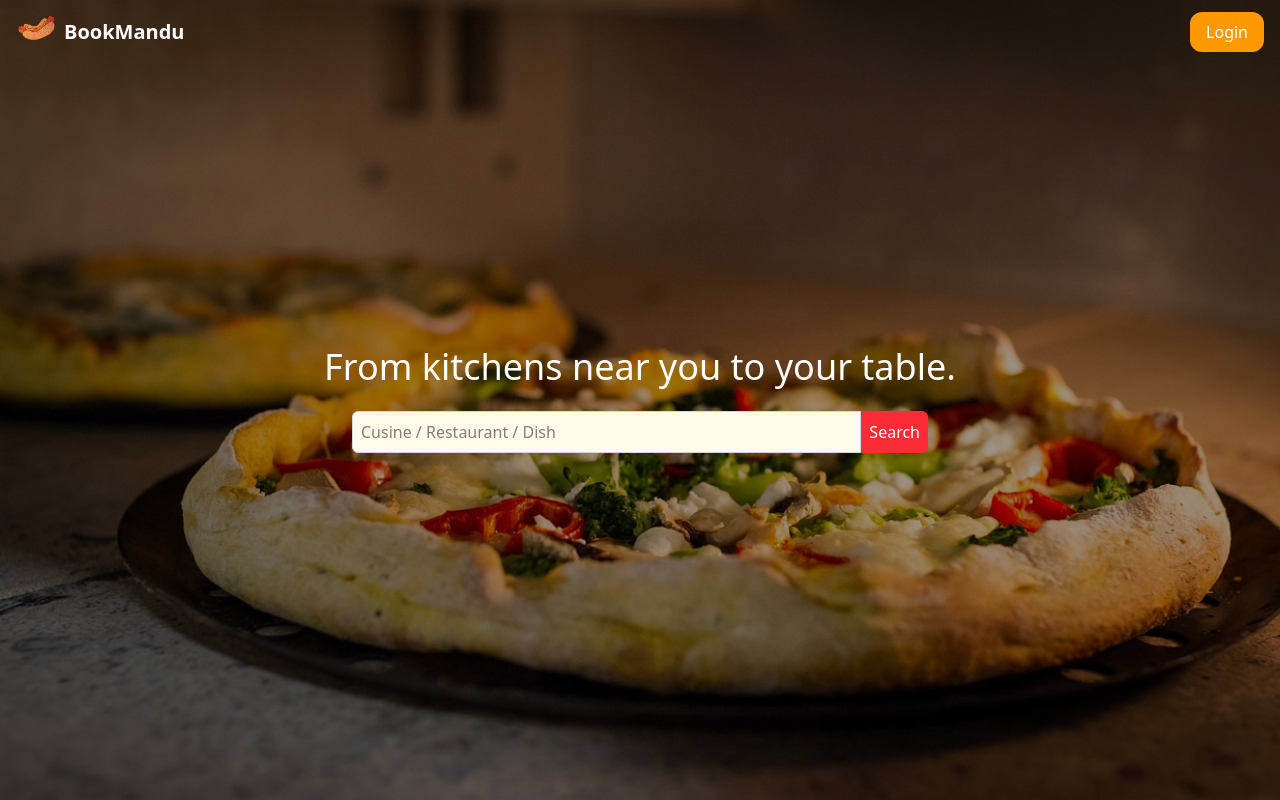
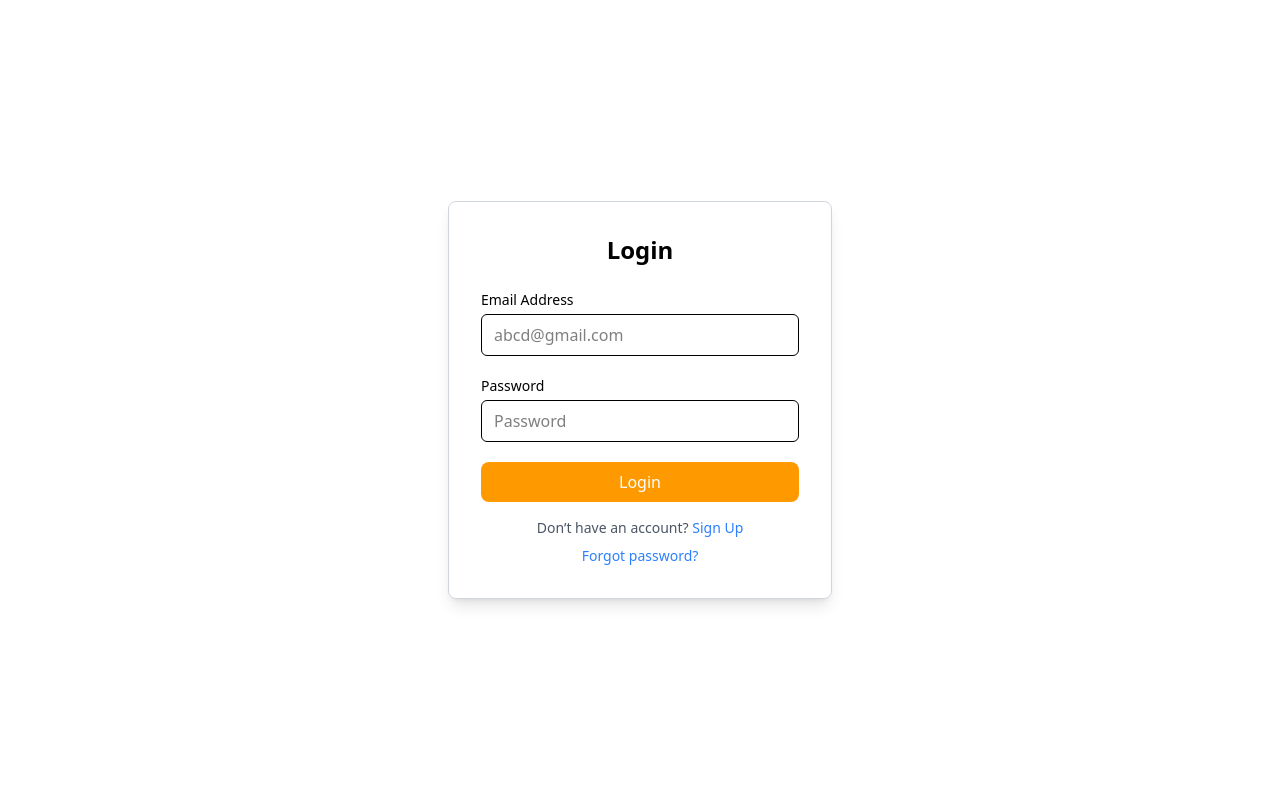
Before and after one commit to Koshish-Khadka/Food-Ordering, a React app in the folder frontend/: page /login in a window 1280 px wide. Shown: the top 800 px of the page. Built offline with nearby package versions, Linux system fonts and the light colour scheme; the HTML template or start-up script is replaced by a standard one.

Commit message:
working on auth ui

```diff
--- a/frontend/package.json
+++ b/frontend/package.json
@@ -14,6 +14,7 @@
     "lucide-react": "^0.561.0",
     "react": "^19.1.1",
     "react-dom": "^19.1.1",
+    "react-router-dom": "^7.10.1",
     "tailwindcss": "^4.1.16"
   },
   "devDependencies": {
--- a/frontend/src/App.tsx
+++ b/frontend/src/App.tsx
@@ -1,10 +1,16 @@
+import Login from "./pages/auth/Login";
+import Signup from "./pages/auth/Signup";
 import Home from "./components/Home";
-
+import { BrowserRouter, Routes, Route } from "react-router-dom";
 const App = () => {
   return (
-    <div>
-      <Home/>
-    </div>
+    <BrowserRouter>
+      <Routes>
+        <Route path="/" element={<Home />} />
+        <Route path="/login" element={<Login />} />
+        <Route path="/signup" element={<Signup />} />
+      </Routes>
+    </BrowserRouter>
   );
 };
 
--- a/frontend/src/components/herosection/Herosection.tsx
+++ b/frontend/src/components/herosection/Herosection.tsx
@@ -26,6 +26,7 @@ const Herosection = () => {
             Search
           </button>
         </div>
+
       </div>
     </div>
   );
--- a/frontend/src/components/navbar/Navbar.tsx
+++ b/frontend/src/components/navbar/Navbar.tsx
@@ -1,12 +1,14 @@
 import { useEffect, useState } from "react";
 import image from "../../assets/hotdog.png";
 import { ShoppingBasket, User } from "lucide-react";
+import { Link } from "react-router-dom";
 
 const Navbar = () => {
   const [scrollY, setScrollY] = useState(0);
   const isUserLoggedin = false;
   const [onscroll, setOnscroll] = useState(false);
-  console.log(onscroll,scrollY);
+  console.log(onscroll, scrollY);
+
   useEffect(() => {
     const handleScroll = () => {
       const currentScrollY = window.scrollY;
@@ -27,11 +29,9 @@ const Navbar = () => {
 
   return (
     <nav
-      className={`${
-        onscroll
-          ? "bg-white fixed transition duration-300 ease-in-out"
-          : "absolute"
-      }  top-0 left-0 z-50 w-full`}
+      className={`fixed top-0 left-0 z-50 w-full
+    transition-all duration-300 ease-in-out
+    ${onscroll ? "bg-white shadow-md" : "bg-transparent"}`}
     >
       <div className="mx-auto flex max-w-7xl items-center justify-between px-4 py-3">
         {/* Logo */}
@@ -73,7 +73,7 @@ const Navbar = () => {
             </div>
           ) : (
             <button className="rounded-xl bg-amber-500 px-4 py-2 text-sm font-medium text-white sm:text-base">
-              Login
+              <Link to="/login">Login</Link>
             </button>
           )}
         </div>
--- a/frontend/src/components/products/Product.tsx
+++ b/frontend/src/components/products/Product.tsx
@@ -1,8 +1,16 @@
 import React from "react";
 import Productcard from "../productCard/Productcard";
 
+type categroy = "breakfast" | "maincourse" | "drinks";
+
 const Product = () => {
   const product = [1, 2, 3, 4, 5, 6, 7, 8];
+  const [isActivemenu, setIsActiveMenu] = React.useState("breakfast");
+
+  const handleOptions = (data: categroy) => {
+    setIsActiveMenu(data);
+  };
+
   return (
     // <div className="max-w-7xl m-auto mt-8">
     <div
@@ -15,9 +23,39 @@ const Product = () => {
                 px-4
                 "
     >
-      <h2 className="font-medium text-xl">
-        <span className="border-b-2 border-amber-500 pb-2">FEATURED PRODUCTS</span>
+      <h2 className="font-medium text-xl text-center">
+        <span className="border-b-2 border-amber-500 pb-2">
+          FEATURED PRODUCTS
+        </span>
       </h2>
+      <div className="flex justify-center items-center mt-8">
+        <div className="border border-gray-300 shadow-md p-1 rounded-2xl flex gap-x-1">
+          <button
+            className={` p-2 rounded-2xl transition-all duration-300 ${
+              isActivemenu === "breakfast" ? " bg-amber-500 text-white" : ""
+            }`}
+            onClick={() => handleOptions("breakfast")}
+          >
+            Breakfast
+          </button>
+          <button
+            className={` p-2 rounded-2xl transition-all duration-300 ${
+              isActivemenu === "maincourse" ? " bg-amber-500 text-white" : ""
+            }`}
+            onClick={() => handleOptions("maincourse")}
+          >
+            Main Course
+          </button>
+          <button
+            className={` p-2 rounded-2xl transition-all duration-300 ${
+              isActivemenu === "drinks" ? " bg-amber-500 text-white" : ""
+            }`}
+            onClick={() => handleOptions("drinks")}
+          >
+            Drinks
+          </button>
+        </div>
+      </div>
       {/* products cards */}
       <div className="mt-8 grid grid-cols-2 gap-4 sm:grid-cols-3 md:grid-cols-4">
         {product.map((items, index) => {
--- /dev/null
+++ b/frontend/src/pages/auth/Login.tsx
@@ -0,0 +1,58 @@
+const Login = () => {
+  return (
+    <div className="min-h-screen flex items-center justify-center">
+      <div className="border border-gray-300 p-8 rounded-lg shadow-lg w-full max-w-sm">
+        <h1 className="text-2xl font-bold mb-6 text-center">Login</h1>
+
+        <form className="space-y-5">
+          <div>
+            <label htmlFor="email" className="text-sm mb-1 block">
+              Email Address
+            </label>
+            <input
+              id="email"
+              type="email"
+              placeholder="abcd@gmail.com"
+              className="w-full border px-3 py-2 rounded-md
+                         focus:ring-2 focus:ring-amber-400 outline-none"
+            />
+          </div>
+
+          <div>
+            <label htmlFor="password" className="text-sm mb-1 block">
+              Password
+            </label>
+            <input
+              id="password"
+              type="password"
+              placeholder="Password"
+              className="w-full border px-3 py-2 rounded-md
+                         focus:ring-2 focus:ring-amber-400 outline-none"
+            />
+          </div>
+
+          <button
+            type="submit"
+            className="w-full py-2 bg-amber-500 text-white rounded-lg
+                       hover:bg-amber-600 transition-colors duration-300"
+          >
+            Login
+          </button>
+        </form>
+
+        <div className="mt-4 text-center text-sm text-gray-600 space-y-2">
+          <p>
+            Don’t have an account?{" "}
+            <a href="/signup" className="text-blue-500">
+              Sign Up
+            </a>
+          </p>
+          <a href="/forgot-password" className="text-blue-500">
+            Forgot password?
+          </a>
+        </div>
+      </div>
+    </div>
+  );
+};
+export default Login;
--- /dev/null
+++ b/frontend/src/pages/auth/Signup.tsx
@@ -0,0 +1,7 @@
+import React from "react";
+
+const Signup = () => {
+  return <div>Signup</div>;
+};
+
+export default Signup;
```
Also changed, not shown: 1 other file (tests, documents, lock files or other folders).
